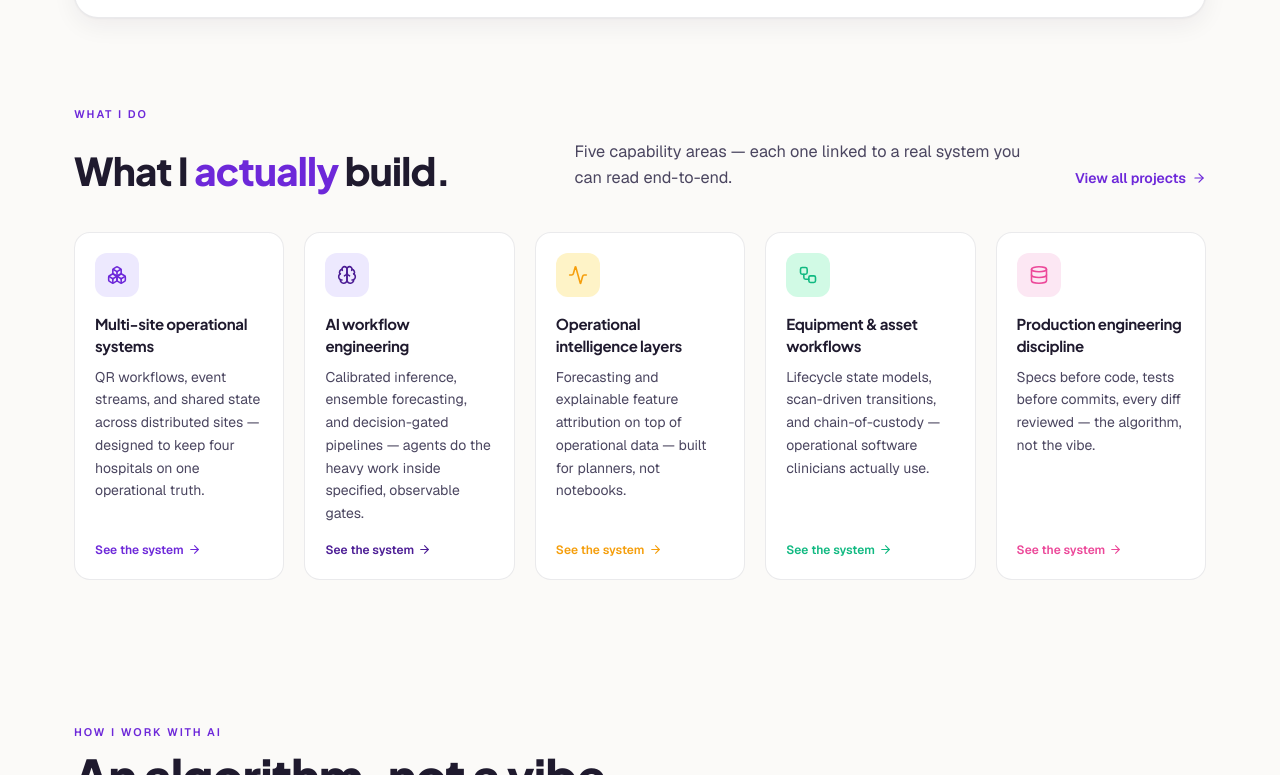
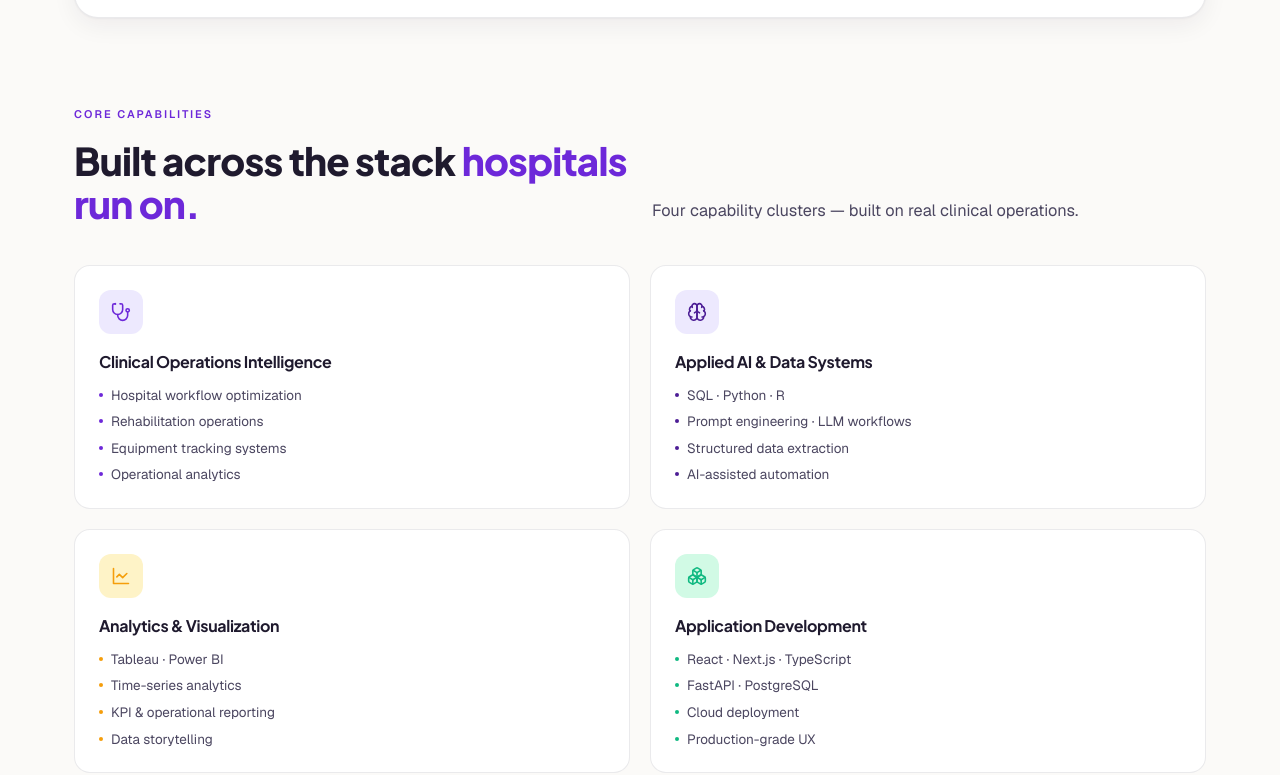
Before and after one commit to lloyd-delacruz/portfolio-website, a Next.js app in the folder frontend/: page / in a window 1280 px wide. Shown: the part 1285-2060 px from the top of the page. Built offline with nearby package versions, Linux system fonts and the light colour scheme.

Commit message:
feat(home): restructure Capabilities into 4-cluster 2x2 grid with sub-skills

```diff
--- a/frontend/src/components/home/Capabilities.tsx
+++ b/frontend/src/components/home/Capabilities.tsx
@@ -1,97 +1,99 @@
 // frontend/src/components/home/Capabilities.tsx
-import Link from 'next/link'
-import { Brain, Boxes, Workflow, Database, Activity, ArrowRight, type LucideIcon } from 'lucide-react'
+import { Stethoscope, Brain, LineChart, Boxes, type LucideIcon } from 'lucide-react'
 
-type Card = {
+type Cluster = {
   title: string
-  body: string
+  bullets: string[]
   Icon: LucideIcon
   tint: string
   bg: string
-  href: string
 }
 
-const CARDS: Card[] = [
+const CLUSTERS: Cluster[] = [
   {
-    title: 'Multi-site operational systems',
-    body: 'QR workflows, event streams, and shared state across distributed sites — designed to keep four hospitals on one operational truth.',
-    Icon: Boxes,
+    title: 'Clinical Operations Intelligence',
+    Icon: Stethoscope,
     tint: 'var(--plum)',
     bg: 'var(--plum-soft)',
-    href: '/work/wheelchair-tracking',
+    bullets: [
+      'Hospital workflow optimization',
+      'Rehabilitation operations',
+      'Equipment tracking systems',
+      'Operational analytics',
+    ],
   },
   {
-    title: 'AI workflow engineering',
-    body: 'Calibrated inference, ensemble forecasting, and decision-gated pipelines — agents do the heavy work inside specified, observable gates.',
+    title: 'Applied AI & Data Systems',
     Icon: Brain,
     tint: 'var(--plum-deep)',
     bg: '#ede9fe',
-    href: '/work/clinical-risk-engine',
+    bullets: [
+      'SQL · Python · R',
+      'Prompt engineering · LLM workflows',
+      'Structured data extraction',
+      'AI-assisted automation',
+    ],
   },
   {
-    title: 'Operational intelligence layers',
-    body: 'Forecasting and explainable feature attribution on top of operational data — built for planners, not notebooks.',
-    Icon: Activity,
+    title: 'Analytics & Visualization',
+    Icon: LineChart,
     tint: 'var(--amber)',
     bg: '#fef3c7',
-    href: '/work/population-health-intelligence',
+    bullets: [
+      'Tableau · Power BI',
+      'Time-series analytics',
+      'KPI & operational reporting',
+      'Data storytelling',
+    ],
   },
   {
-    title: 'Equipment & asset workflows',
-    body: 'Lifecycle state models, scan-driven transitions, and chain-of-custody — operational software clinicians actually use.',
-    Icon: Workflow,
+    title: 'Application Development',
+    Icon: Boxes,
     tint: 'var(--green)',
     bg: '#d1fae5',
-    href: '/work/equitrackr',
-  },
-  {
-    title: 'Production engineering discipline',
-    body: 'Specs before code, tests before commits, every diff reviewed — the algorithm, not the vibe.',
-    Icon: Database,
-    tint: 'var(--pink)',
-    bg: '#fce7f3',
-    href: '#ai-workflow',
+    bullets: [
+      'React · Next.js · TypeScript',
+      'FastAPI · PostgreSQL',
+      'Cloud deployment',
+      'Production-grade UX',
+    ],
   },
 ]
 
 export function Capabilities() {
   return (
-    <section className="mx-auto max-w-[1180px] px-6 py-16">
-      <p className="text-[11px] font-semibold uppercase tracking-[0.18em] text-plum">What I do</p>
+    <section id="core-capabilities" className="mx-auto max-w-[1180px] px-6 py-16">
+      <p className="text-[11px] font-semibold uppercase tracking-[0.18em] text-plum">Core capabilities</p>
 
-      <div className="mt-4 grid grid-cols-1 gap-6 lg:grid-cols-[1fr_1fr_auto] lg:items-end">
+      <div className="mt-4 grid grid-cols-1 gap-6 lg:grid-cols-[1fr_1fr] lg:items-end">
         <h2 className="font-display text-3xl font-extrabold leading-[1.12] text-ink sm:text-[2.4rem]">
-          What I <span className="text-plum">actually</span> build.
+          Built across the stack <span className="text-plum">hospitals run on.</span>
         </h2>
         <p className="max-w-md text-[1.02rem] leading-relaxed text-ink-soft">
-          Five capability areas — each one linked to a real system you can read end-to-end.
+          Four capability clusters — built on real clinical operations.
         </p>
-        <Link href="/work" className="group inline-flex items-center gap-1.5 text-sm font-semibold text-plum lg:pb-1">
-          View all projects
-          <ArrowRight size={14} className="transition-transform group-hover:translate-x-0.5" />
-        </Link>
       </div>
 
-      <div className="mt-10 grid grid-cols-1 gap-5 sm:grid-cols-2 lg:grid-cols-5">
-        {CARDS.map(({ title, body, Icon, tint, bg, href }) => (
-          <Link
+      <div className="mt-10 grid grid-cols-1 gap-5 sm:grid-cols-2">
+        {CLUSTERS.map(({ title, bullets, Icon, tint, bg }) => (
+          <div
             key={title}
-            href={href}
-            className="lift group flex flex-col rounded-2xl bg-white p-5 ghair"
+            data-cluster-card
+            className="flex flex-col rounded-2xl bg-white p-6 ghair"
           >
             <div className="grid h-11 w-11 place-items-center rounded-xl" style={{ background: bg }}>
               <Icon size={20} style={{ color: tint }} strokeWidth={1.9} />
             </div>
-            <h3 className="mt-4 font-display text-[15px] font-bold text-ink">{title}</h3>
-            <p className="mt-2 flex-1 text-sm leading-relaxed text-ink-soft">{body}</p>
-            <span
-              className="mt-4 inline-flex items-center gap-1 text-[12px] font-semibold"
-              style={{ color: tint }}
-            >
-              See the system
-              <ArrowRight size={13} className="transition-transform group-hover:translate-x-0.5" />
-            </span>
-          </Link>
+            <h3 className="mt-4 font-display text-[16px] font-bold text-ink">{title}</h3>
+            <ul className="mt-3 space-y-2">
+              {bullets.map((b) => (
+                <li key={b} className="flex items-start gap-2 text-[13.5px] leading-snug text-ink-soft">
+                  <span aria-hidden className="mt-[7px] inline-block h-1 w-1 shrink-0 rounded-full" style={{ background: tint }} />
+                  <span>{b}</span>
+                </li>
+              ))}
+            </ul>
+          </div>
         ))}
       </div>
     </section>
```
Also changed, not shown: 1 other file (tests, documents, lock files or other folders).
